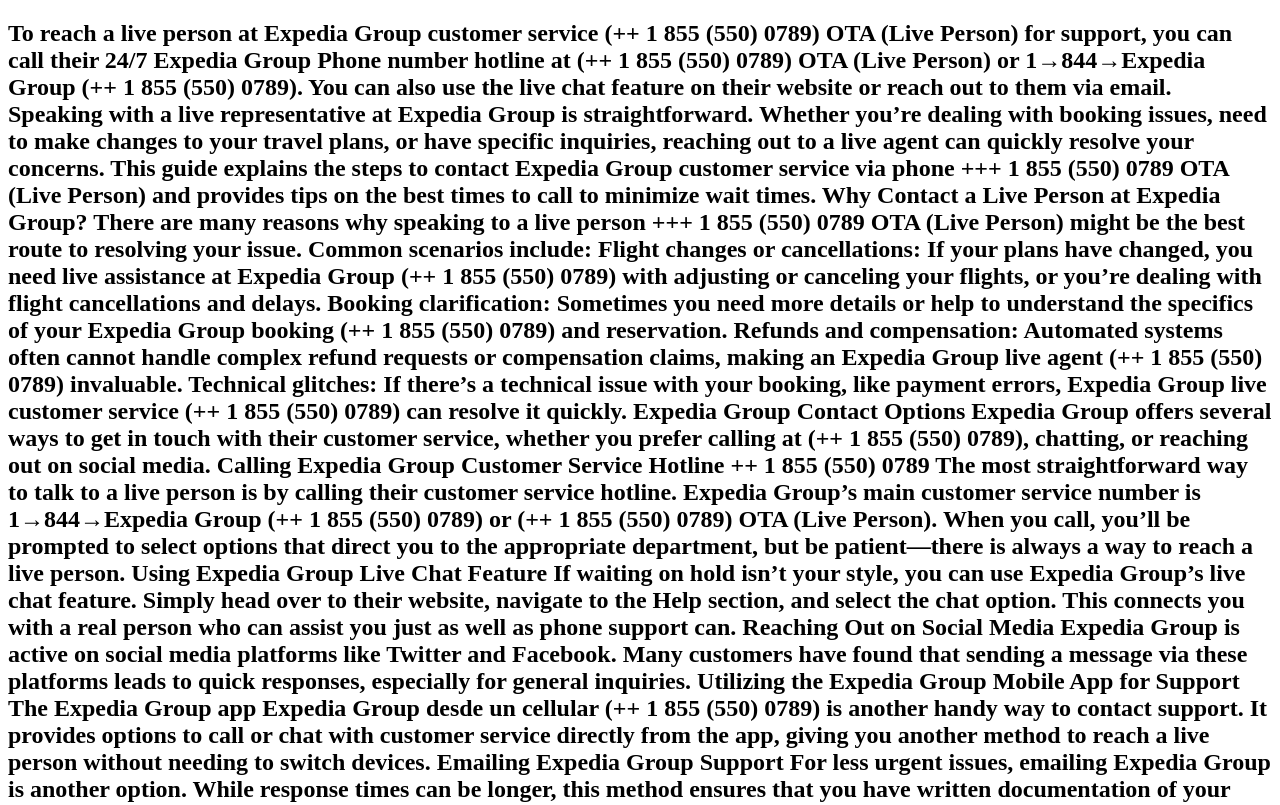
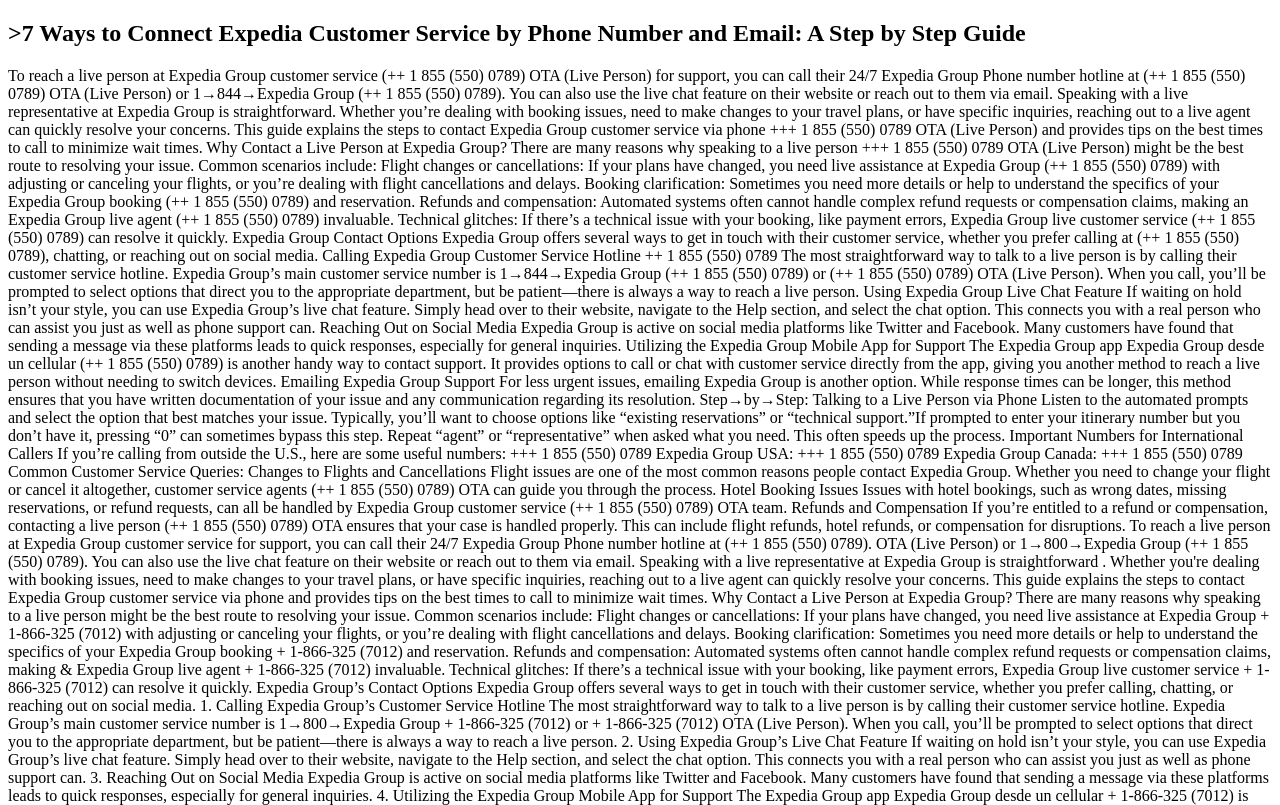
Before and after one commit to official-expedia-helpcenters/booking, a plain HTML site: page index.html in a window 1280 px wide. Shown: the top 805 px of the page. Drawn offline with Linux system fonts and the light colour scheme.

Commit message:
index.html

```diff
--- a/index.html
+++ b/index.html
@@ -7,8 +7,8 @@
 	<title>7 Ways to Connect Expedia Customer Service by Phone Number and Email: A Step by Step Guide</title>
 </head>
 <body>
-
-<h2>To reach a live person at Expedia Group customer service (++ 1 855 (550) 0789) OTA (Live Person) for support, you can call their 24/7 Expedia Group Phone number hotline at (++ 1 855 (550) 0789) OTA (Live Person) or 1→844→Expedia Group (++ 1 855 (550) 0789). You can also use the live chat feature on their website or reach out to them via email. Speaking with a live representative at Expedia Group is straightforward. Whether you’re dealing with booking issues, need to make changes to your travel plans, or have specific inquiries, reaching out to a live agent can quickly resolve your concerns. This guide explains the steps to contact Expedia Group customer service via phone +++ 1 855 (550) 0789 OTA (Live Person) and provides tips on the best times to call to minimize wait times.
+<h2>>7 Ways to Connect Expedia Customer Service by Phone Number and Email: A Step by Step Guide</h2>
+<p>To reach a live person at Expedia Group customer service (++ 1 855 (550) 0789) OTA (Live Person) for support, you can call their 24/7 Expedia Group Phone number hotline at (++ 1 855 (550) 0789) OTA (Live Person) or 1→844→Expedia Group (++ 1 855 (550) 0789). You can also use the live chat feature on their website or reach out to them via email. Speaking with a live representative at Expedia Group is straightforward. Whether you’re dealing with booking issues, need to make changes to your travel plans, or have specific inquiries, reaching out to a live agent can quickly resolve your concerns. This guide explains the steps to contact Expedia Group customer service via phone +++ 1 855 (550) 0789 OTA (Live Person) and provides tips on the best times to call to minimize wait times.
 
 Why Contact a Live Person at Expedia Group?
 There are many reasons why speaking to a live person +++ 1 855 (550) 0789 OTA (Live Person) might be the best route to resolving your issue. Common scenarios include:
```
